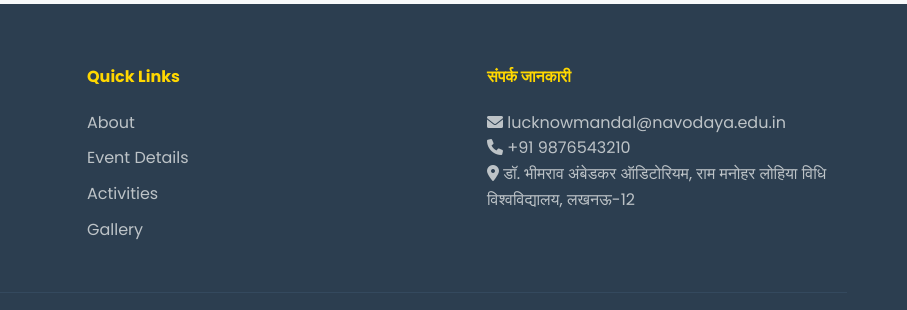
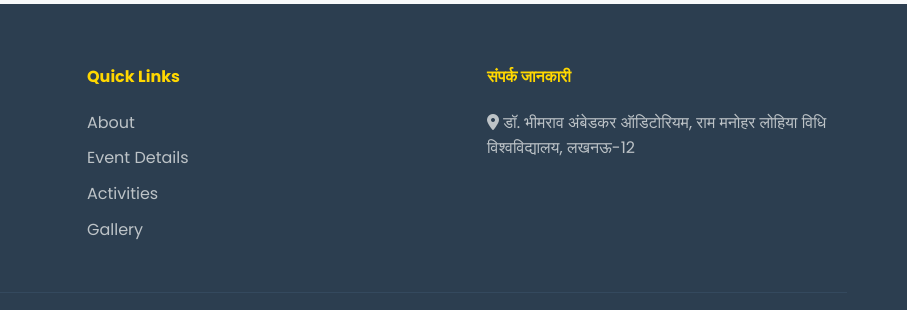
Before and after one commit to paramp1031/navodaya_alumni_meet, a website: page index.html in a window 1280 px wide. Shown: the part 6644-6954 px from the top of the page, 373-1280 px from the left. Drawn offline with Linux system fonts and the light colour scheme.

Commit message:
Remove email and phone from footer
- Removed email address from footer contact info
- Removed mobile number from footer contact info
- Kept only venue address in contact information
- Cleaner footer design

```diff
--- a/index.html
+++ b/index.html
@@ -345,8 +345,6 @@
           </div>
           <div class="footer-section">
             <h4>संपर्क जानकारी</h4>
-            <p><i class="fas fa-envelope"></i> lucknowmandal@navodaya.edu.in</p>
-            <p><i class="fas fa-phone"></i> +91 9876543210</p>
             <p>
               <i class="fas fa-map-marker-alt"></i> डॉ. भीमराव अंबेडकर
               ऑडिटोरियम, राम मनोहर लोहिया विधि विश्वविद्यालय, लखनऊ-12
```
